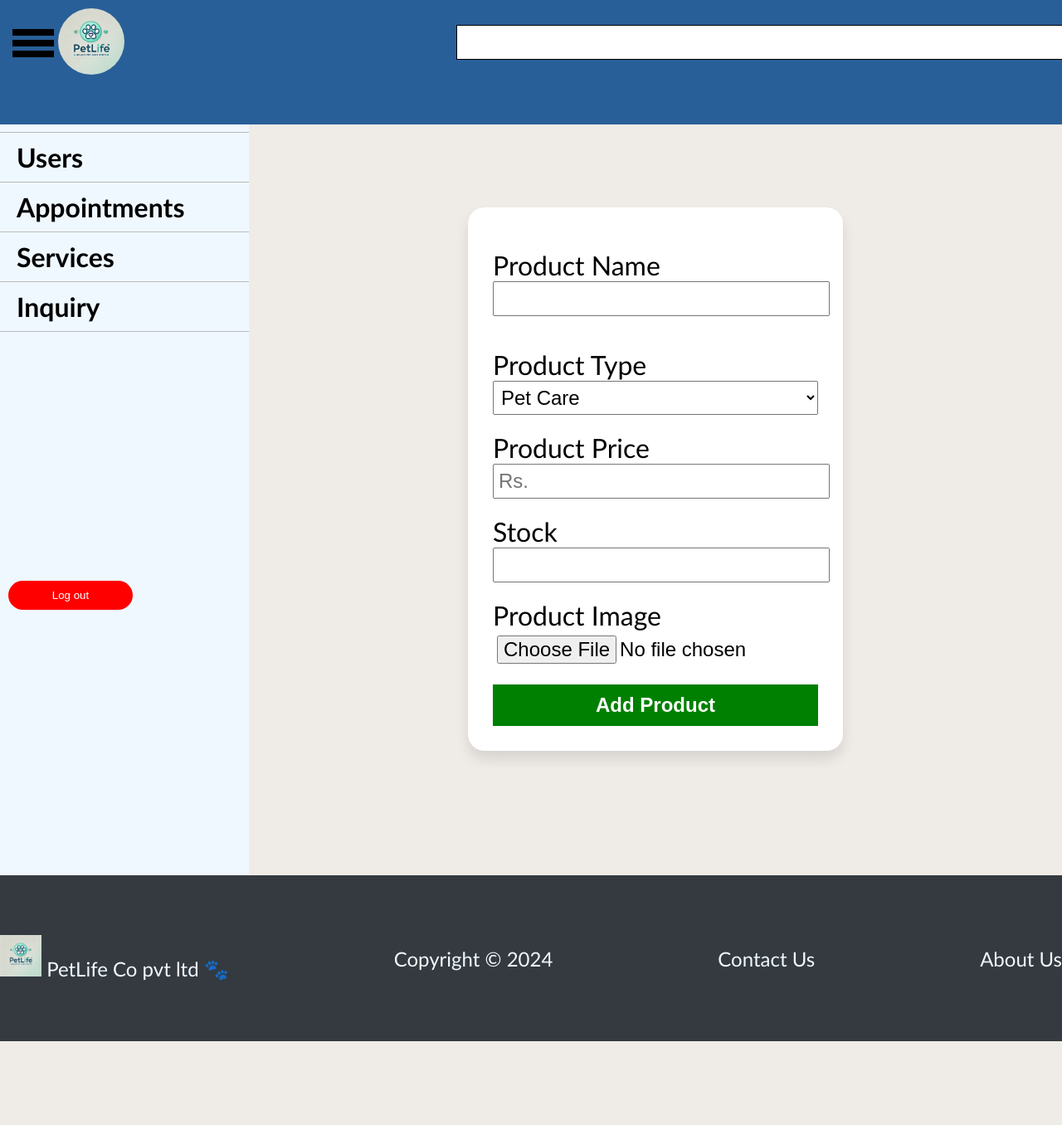
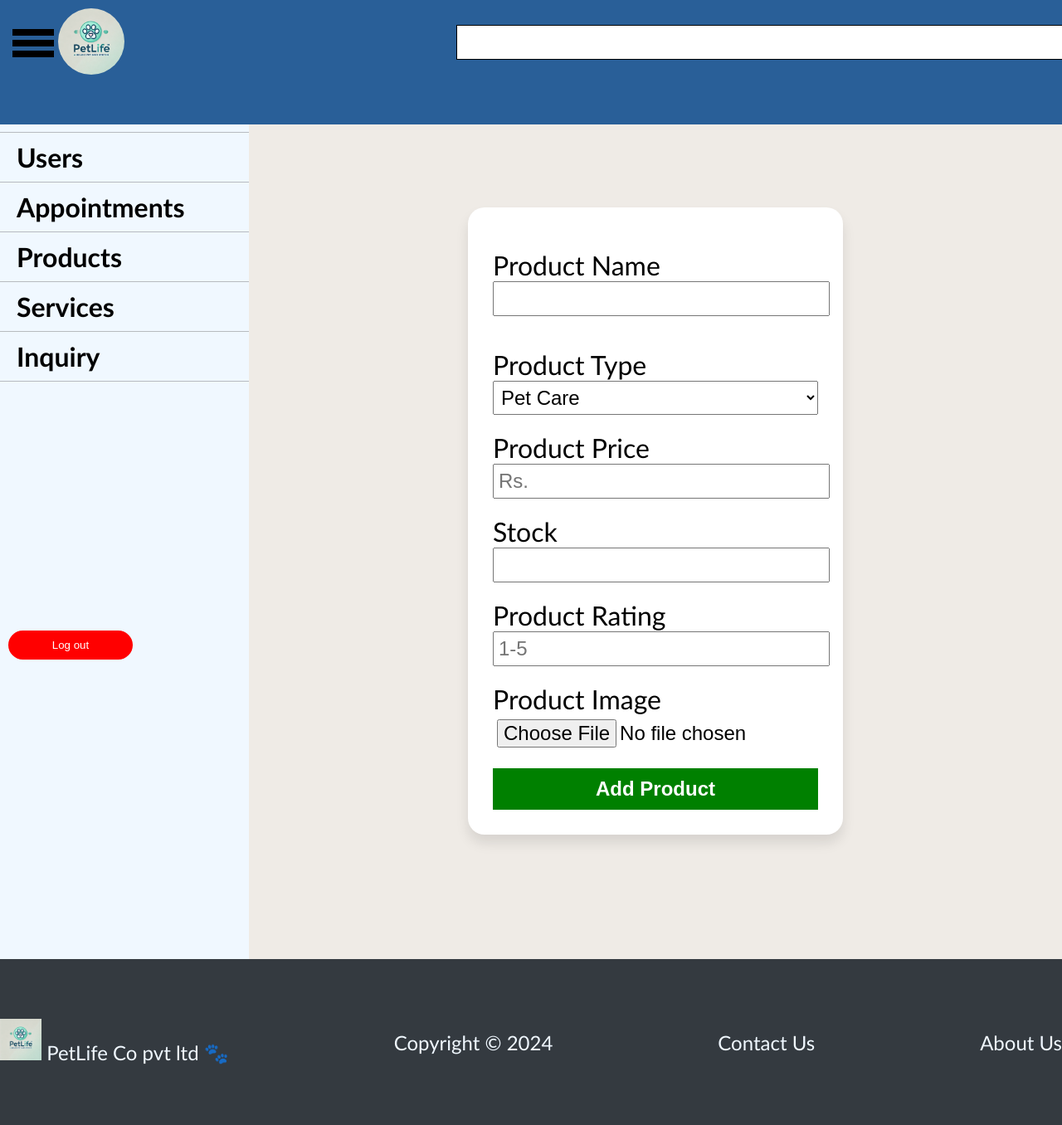
Before and after one commit to Javid-Mushtan/Online-Pet-Care-System, a PHP site: page /products.php in a window 1280 px wide. Shown: the whole page at 83% size. Before the commit the page ends 1255 px from the top, so only its background shows below. Run offline with PHP 8.4, Linux system fonts and the light colour scheme.

Commit message:
fix bugs

```diff
--- a/admin_inquiry.php
+++ b/admin_inquiry.php
@@ -59,6 +59,7 @@
             <a href="dashboard.php" class="btn active">Dashboard</a>
             <a href="users_admin.php" class="btn">Users</a>
             <a href="appointments.php" class="btn">Appointments</a>
+            <a href="products.php" class="btn">Products</a>
             <a href="services_admin.php" class="btn">Services</a>
             <a href="admin_inquiry.php" class="btn">Inquiry</a>
             <button id="log-out-btn"><a href="process/log_out.php">Log out</a></button>
--- a/appointments.php
+++ b/appointments.php
@@ -123,6 +123,7 @@
             <a href="dashboard.php" class="btn active">Dashboard</a>
             <a href="users_admin.php" class="btn">Users</a>
             <a href="appointments.php" class="btn">Appointments</a>
+            <a href="products.php" class="btn">Products</a>
             <a href="services_admin.php" class="btn">Services</a>
             <a href="admin_inquiry.php" class="btn">Inquiry</a>
             <button id="log-out-btn"><a href="process/log_out.php">Log out</a></button>
--- a/pet_store.php
+++ b/pet_store.php
@@ -57,7 +57,7 @@
         </div>
         <div class="category">
             <img src="assets/images/product_images/cat_food.jpeg" alt="">
-            <a href="pet_store_products.php?section=treats"><button>Treats</button></a>
+            <a href="pet_store_products.php?section=treat"><button>Treats</button></a>
         </div>
     </div>
 
--- a/process/search.php
+++ b/process/search.php
@@ -12,6 +12,7 @@
             case 'vet': header("Location: ../vet.php"); exit; break;
             case 'food': header("Location: ../pet_store_products.php?section=food"); exit; break;
             case 'pet care': header("Location: ../pet_store_products.php?section=health"); exit; break;
+            case 'treats': header("Location: ../pet_store_products.php?section=treat"); exit; break;
 
             default: header("Location: ../index.php"); exit; break;
         }
--- a/products.php
+++ b/products.php
@@ -5,7 +5,9 @@
     if ($_SERVER['REQUEST_METHOD'] == "POST") {
         $pname = $_POST['pname'];
         $ptype = $_POST['ptype'];
+        $pprice = $_POST['pprice'];
         $stock = $_POST['stock'];
+        $rating = $_POST['rating'];
 
         $target_dir = "assets/images/product_images/";
         $image_name = basename($_FILES['pimage']['name']);
@@ -17,7 +19,7 @@
         }
 
         $query = "insert into product_data(product_name, product_price, product_rating, product_type, current_stock, product_image_path)
-                  values('$pname', '$pprice', 0, '$ptype', $stock, '$pimage')";
+                  values('$pname', '$pprice', $rating, '$ptype', $stock, '$image_name')";
 
         if (!$conn->query($query)) {
             die("Add product failed");
@@ -93,6 +95,7 @@
             <a href="dashboard.php" class="btn active">Dashboard</a>
             <a href="users_admin.php" class="btn">Users</a>
             <a href="appointments.php" class="btn">Appointments</a>
+            <a href="products.php" class="btn">Products</a>
             <a href="services_admin.php" class="btn">Services</a>
             <a href="admin_inquiry.php" class="btn">Inquiry</a>
             <button id="log-out-btn"><a href="process/log_out.php">Log out</a></button>
@@ -106,7 +109,8 @@
                 <label for="ptype">Product Type</label>
                 <select name="ptype" id="ptype" required>
                     <option value="pet_care">Pet Care</option>
-                    <option value="pet_food">Pet Care</option>
+                    <option value="pet_food">Pet Food</option>
+                    <option value="pet_treat">Pet Treats</option>
                     <option value="medicine">Pet Medicine</option>
                 </select>
 
@@ -115,6 +119,9 @@
 
                 <label for="stock">Stock</label>
                 <input type="number" name="stock" id="stock" min=0 required>
+
+                <label for="rating">Product Rating</label>
+                <input type="number" name="rating" id="rating" min=0 max=5 placeholder="1-5"required>
 
                 <label for="pimage">Product Image</label>
                 <input type="file" name="pimage" id="image" requried>
--- a/services_admin.php
+++ b/services_admin.php
@@ -94,6 +94,7 @@
             <a href="dashboard.php" class="btn active">Dashboard</a>
             <a href="users_admin.php" class="btn">Users</a>
             <a href="appointments.php" class="btn">Appointments</a>
+            <a href="products.php" class="btn">Products</a>
             <a href="services_admin.php" class="btn">Services</a>
             <a href="admin_inquiry.php" class="btn">Inquiry</a>
             <button id="log-out-btn"><a href="process/log_out.php">Log out</a></button>
```
Also changed, not shown: assets/images/product_images/m5.png (deleted), assets/images/product_images/pet_treat_3.jpeg (deleted), assets/images/product_images/pet_treat_4.jpg (deleted).
